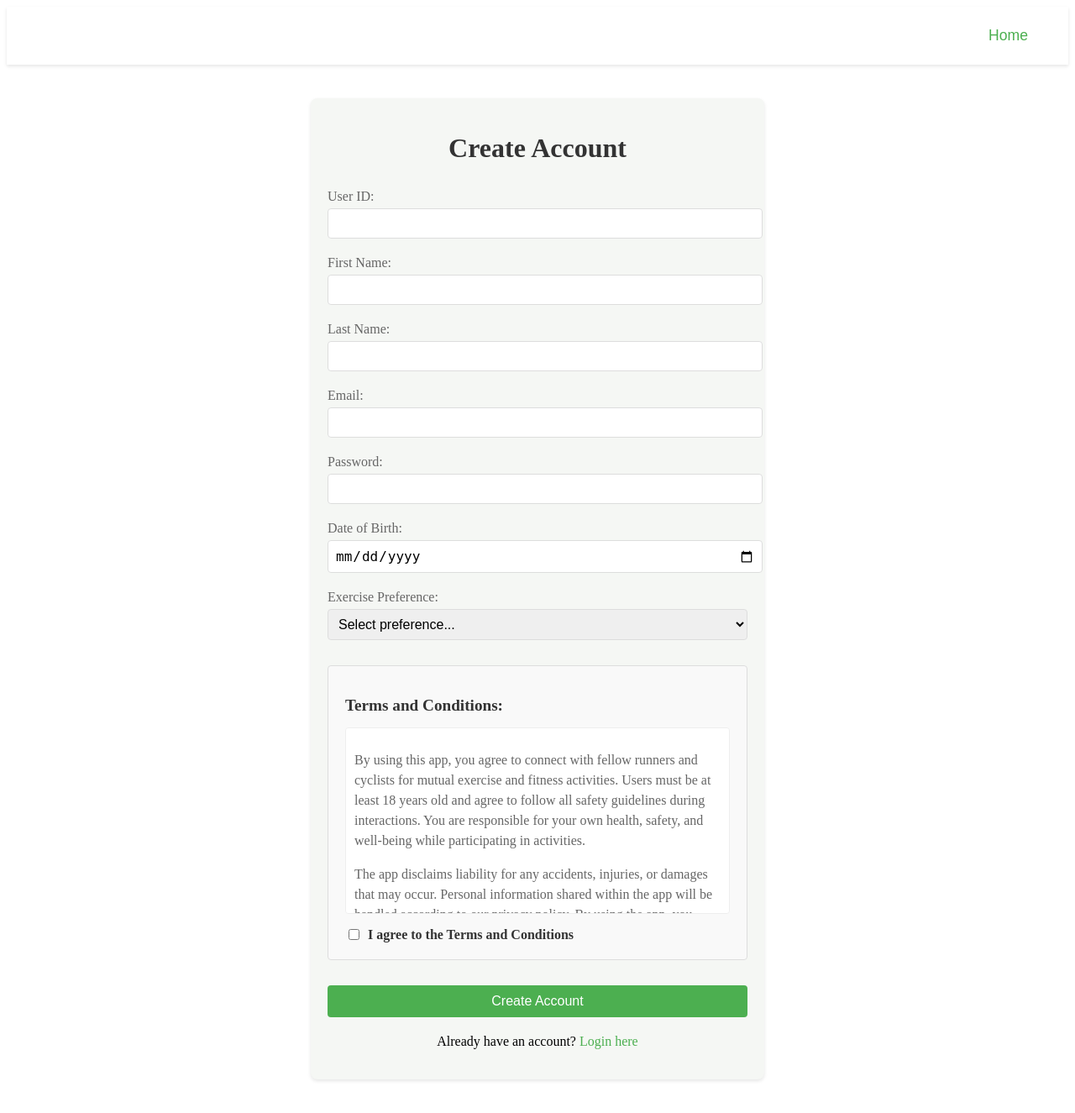
After one commit to Emaan777/SoftwareEngingeeringCW, a Node server app: template pg-sd2-2/app/views/register.pug in a window 1280 px wide. The commit adds this page. Shown: the whole page at 84% size. Run offline with Node 20, Linux system fonts and the light colour scheme; the template is opened without the code that fills it, so the values that code supplies are empty.

Commit message:
improved version for tue

```diff
--- a/pg-sd2-2/app/app.js
+++ b/pg-sd2-2/app/app.js
@@ -2,14 +2,33 @@
 const express = require("express");
 const path = require('path');
 const fs = require('fs').promises;
+const bcrypt = require('bcrypt');  // Add this line for password hashing
+const session = require('express-session');
 
 // Create express app
 var app = express();
 app.set('view engine', 'pug');
 app.set('views', './app/views');
 
+// Add session middleware
+app.use(session({
+    secret: 'your-secret-key',
+    resave: false,
+    saveUninitialized: false
+}));
+
+// Add middleware to pass user login status and current path to all views
+app.use((req, res, next) => {
+    res.locals.isLoggedIn = !!req.session.userId;
+    res.locals.path = req.path;
+    next();
+});
+
 // Add static files location
-app.use(express.static("static"));
+app.use(express.static(path.join(__dirname, 'public')));
+
+// Add middleware to parse POST data
+app.use(express.urlencoded({ extended: true }));
 
 // Serve CSS files dynamically
 app.get('/styles/:name.css', async (req, res) => {
@@ -63,11 +82,15 @@ app.get("/hello/:name", function(req, res) {
 });
 
 app.get("/userlist", async function(req, res) {
+    // Check if user is logged in
+    if (!req.session?.userId) {
+        return res.redirect('/register');
+    }
+
     try {
         console.log('Fetching users from database...');
         const sql = 'SELECT * FROM User';
         const results = await db.query(sql);
-        console.log('Query results:', results);
 
         if (!results || results.length === 0) {
             console.log('No users found in database');
@@ -97,6 +120,88 @@ app.get("/user-single/:id", function(req, res) {
     });
 });
 
+// Show registration form
+app.get("/register", function(req, res) {
+    res.render('register');
+});
+
+// Handle registration form submission
+app.post("/register", async function(req, res) {
+    try {
+        // Check if terms were accepted
+        if (!req.body.terms) {
+            // In a real app, you'd want to show an error message
+            return res.redirect('/register');
+        }
+
+        // Get form data
+        const { userID, firstName, lastName, email, password, dob, exercise } = req.body;
+
+        // Hash the password (simple version with 10 rounds)
+        const hashedPassword = await bcrypt.hash(password, 10);
+
+        // Insert user with hashed password
+        const sql = `
+            INSERT INTO User (UserID, FirstName, LastName, Email, UserPasword, DateOfBirth, ExercisePreference)
+            VALUES (?, ?, ?, ?, ?, ?, ?)
+        `;
+
+        await db.query(sql, [userID, firstName, lastName, email, hashedPassword, dob, exercise]);
+
+        // Set session
+        req.session.userId = userID;
+
+        // Redirect to userlist page
+        res.redirect('/userlist');
+    } catch (err) {
+        console.error('Registration error:', err);
+        // In a real app, you'd want to show the error on the form
+        res.redirect('/register');
+    }
+});
+
+// Show login form
+app.get("/login", function(req, res) {
+    res.render('login');
+});
+
+// Handle login form submission
+app.post("/login", async function(req, res) {
+    try {
+        const { email, password } = req.body;
+
+        // Find user by email
+        const sql = 'SELECT * FROM User WHERE Email = ?';
+        const results = await db.query(sql, [email]);
+
+        if (results.length === 0) {
+            return res.redirect('/login');
+        }
+
+        const user = results[0];
+
+        // Check password
+        const match = await bcrypt.compare(password, user.UserPasword);
+
+        if (match) {
+            // Set session
+            req.session.userId = user.UserID;
+            res.redirect('/userlist');
+        } else {
+            res.redirect('/login');
+        }
+    } catch (err) {
+        console.error('Login error:', err);
+        res.redirect('/login');
+    }
+});
+
+// Add logout route
+app.get("/logout", function(req, res) {
+    req.session.destroy();
+    res.redirect('/');
+});
+
 // Start server on port 3000
 app.listen(3000, '0.0.0.0', function(){
     console.log(`Server running at http://localhost:3000/`);
--- /dev/null
+++ b/pg-sd2-2/app/public/stylesheets/style.css
@@ -0,0 +1,30 @@
+.navbar {
+  background-color: white;
+  padding: 1rem 0;
+  margin-bottom: 2rem;
+  box-shadow: 0 2px 4px rgba(0,0,0,0.1);
+}
+
+.nav-container {
+  max-width: 1200px;
+  margin: 0 auto;
+  padding: 0 1rem;
+  display: flex;
+  gap: 2rem;
+  justify-content: flex-end;
+}
+
+.nav-link {
+  color: #4CAF50;
+  text-decoration: none;
+  font-size: 1.1rem;
+  padding: 0.5rem 1rem;
+  border-radius: 4px;
+  transition: all 0.3s;
+  font-family: Arial, sans-serif;
+}
+
+.nav-link:hover {
+  background-color: #f5f5f5;
+  color: #45a049;
+}
--- /dev/null
+++ b/pg-sd2-2/app/styles/register.css
@@ -0,0 +1,113 @@
+.register-container {
+  max-width: 500px;
+  margin: 40px auto;
+  padding: 20px;
+  background: rgb(245, 247, 244);
+  border-radius: 8px;
+  box-shadow: 0 2px 4px rgba(0,0,0,0.1);
+}
+
+h1 {
+  text-align: center;
+  color: #333;
+  margin-bottom: 30px;
+}
+
+h2 {
+  color: #333;
+  font-size: 1.2em;
+  margin-bottom: 15px;
+}
+
+.form-group {
+  margin-bottom: 20px;
+}
+
+label {
+  display: block;
+  margin-bottom: 5px;
+  color: #666;
+}
+
+input, select {
+  width: 100%;
+  padding: 8px;
+  border: 1px solid #ddd;
+  border-radius: 4px;
+  font-size: 16px;
+}
+
+input:focus, select:focus {
+  outline: none;
+  border-color: #ffffff;
+}
+
+.terms-container {
+  margin: 30px 0;
+  padding: 20px;
+  background: #f9f9f9;
+  border-radius: 4px;
+  border: 1px solid #ddd;
+}
+
+.terms-text {
+  max-height: 200px;
+  overflow-y: auto;
+  padding: 10px;
+  margin-bottom: 15px;
+  background: white;
+  border: 1px solid #eee;
+  border-radius: 4px;
+}
+
+.terms-text p {
+  margin-bottom: 15px;
+  line-height: 1.5;
+  color: #666;
+}
+
+.terms-checkbox {
+  display: flex;
+  align-items: center;
+  margin-top: 15px;
+}
+
+.terms-checkbox input[type="checkbox"] {
+  width: auto;
+  margin-right: 10px;
+}
+
+.terms-checkbox label {
+  margin: 0;
+  color: #333;
+  font-weight: bold;
+}
+
+.submit-btn {
+  width: 100%;
+  padding: 10px;
+  background: #4CAF50;
+  color: white;
+  border: none;
+  border-radius: 4px;
+  font-size: 16px;
+  cursor: pointer;
+}
+
+.submit-btn:hover {
+  background: #ebeceb;
+}
+
+.login-link {
+  text-align: center;
+  margin-top: 20px;
+}
+
+.login-link a {
+  color: #4CAF50;
+  text-decoration: none;
+}
+
+.login-link a:hover {
+  text-decoration: underline;
+}
--- a/pg-sd2-2/app/views/layout.pug
+++ b/pg-sd2-2/app/views/layout.pug
@@ -1,9 +1,20 @@
 doctype html
 html
   head
-    title Sport Buddy
-    link(rel='stylesheet', href='/styles/layout.css')
+    title= title
+    link(rel='stylesheet', href='/stylesheets/style.css')
+    style.
+      .nav-link {
+        font-family: Arial, sans-serif !important;
+        font-weight: normal !important;
+      }
     block styles
   body
+    nav.navbar
+      .nav-container
+        if isLoggedIn
+          a.nav-link(href='/logout') Log Out
+        else
+          a.nav-link(href='/') Home
     .container
       block content
--- /dev/null
+++ b/pg-sd2-2/app/views/register.pug
@@ -0,0 +1,55 @@
+extends layout
+
+block styles
+  link(rel='stylesheet', href='/styles/register.css')
+
+block content
+  .register-container
+    h1 Create Account
+    form.register-form(action="/register" method="POST")
+      .form-group
+        label(for="userID") User ID:
+        input#userID(type="text" name="userID" required)
+
+      .form-group
+        label(for="firstName") First Name:
+        input#firstName(type="text" name="firstName" required)
+
+      .form-group
+        label(for="lastName") Last Name:
+        input#lastName(type="text" name="lastName" required)
+
+      .form-group
+        label(for="email") Email:
+        input#email(type="email" name="email" required)
+
+      .form-group
+        label(for="password") Password:
+        input#password(type="password" name="password" required)
+
+      .form-group
+        label(for="dob") Date of Birth:
+        input#dob(type="date" name="dob" required)
+
+      .form-group
+        label(for="exercise") Exercise Preference:
+        select#exercise(name="exercise" required)
+          option(value="") Select preference...
+          option(value="Running") Running
+          option(value="Cycling") Cycling
+
+      .terms-container
+        h2 Terms and Conditions:
+        .terms-text
+          p By using this app, you agree to connect with fellow runners and cyclists for mutual exercise and fitness activities. Users must be at least 18 years old and agree to follow all safety guidelines during interactions. You are responsible for your own health, safety, and well-being while participating in activities.
+          p The app disclaims liability for any accidents, injuries, or damages that may occur. Personal information shared within the app will be handled according to our privacy policy. By using the app, you consent to these terms and conditions.
+
+        .terms-checkbox
+          input#terms(type="checkbox" name="terms" required)
+          label(for="terms") I agree to the Terms and Conditions
+
+      button.submit-btn(type="submit") Create Account
+
+      .login-link
+        p Already have an account?
+          a(href="/login") Login here
--- a/pg-sd2-2/package.json
+++ b/pg-sd2-2/package.json
@@ -10,9 +10,11 @@
   "author": "",
   "license": "ISC",
   "dependencies": {
+    "bcrypt": "^5.1.1",
     "body-parser": "^1.20.3",
     "dotenv": "^10.0.0",
     "express": "^4.18.2",
+    "express-session": "^1.18.1",
     "long": "^5.3.1",
     "mysql": "^2.18.1",
     "mysql2": "^2.3.0",
```
Also changed, not shown: pg-sd2-2/app/public/js/userlist.js (added, +59 -0 lines), pg-sd2-2/app/routes/api.js (added, +7 -0 lines), pg-sd2-2/app/styles/home.css (+33 -16 lines), pg-sd2-2/app/styles/user-profile.css (+37 -32 lines), pg-sd2-2/app/styles/userlist.css (+74 -8 lines), pg-sd2-2/app/views/home.pug (+7 -5 lines), pg-sd2-2/app/views/login.pug (added, +22 -0 lines), pg-sd2-2/app/views/user-profile.pug (+21 -38 lines), pg-sd2-2/app/views/userlist.pug (+18 -10 lines), pg-sd2-2/init.sql (+7 -6 lines), 1 other file.
